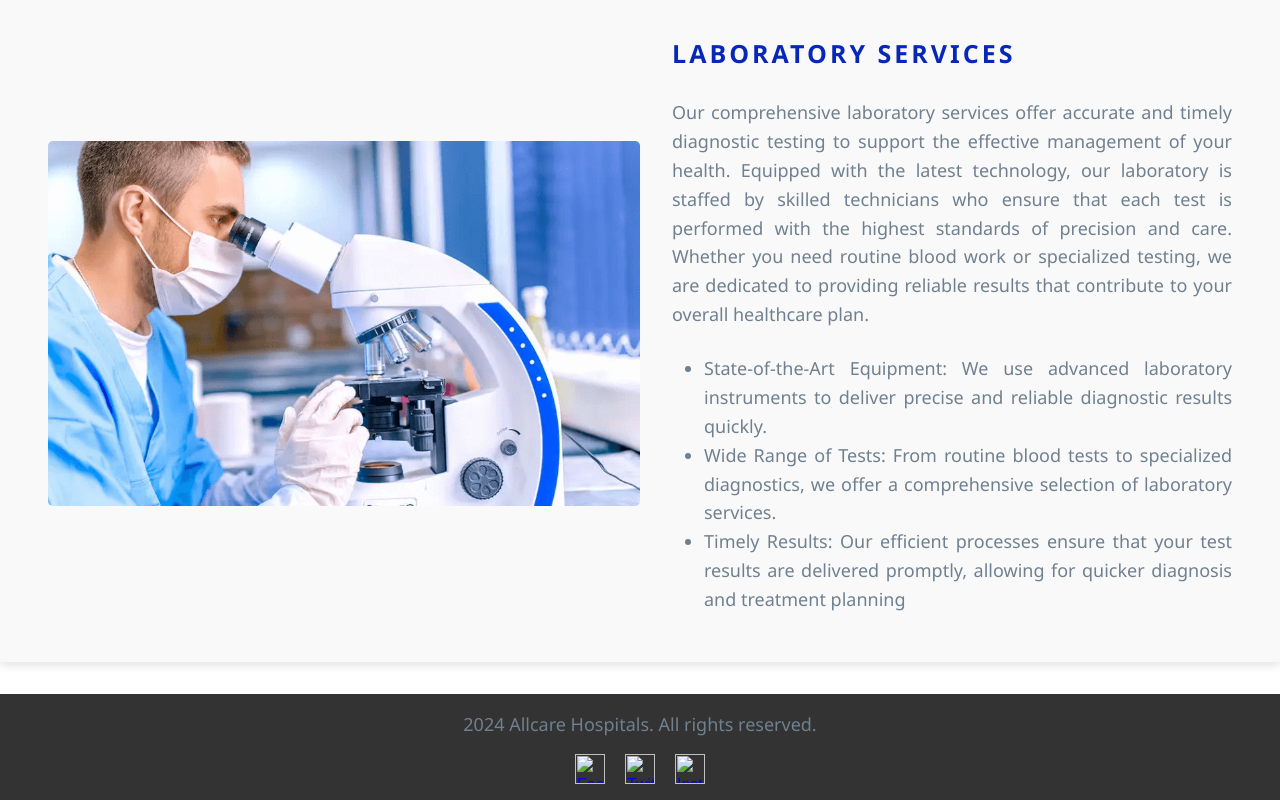
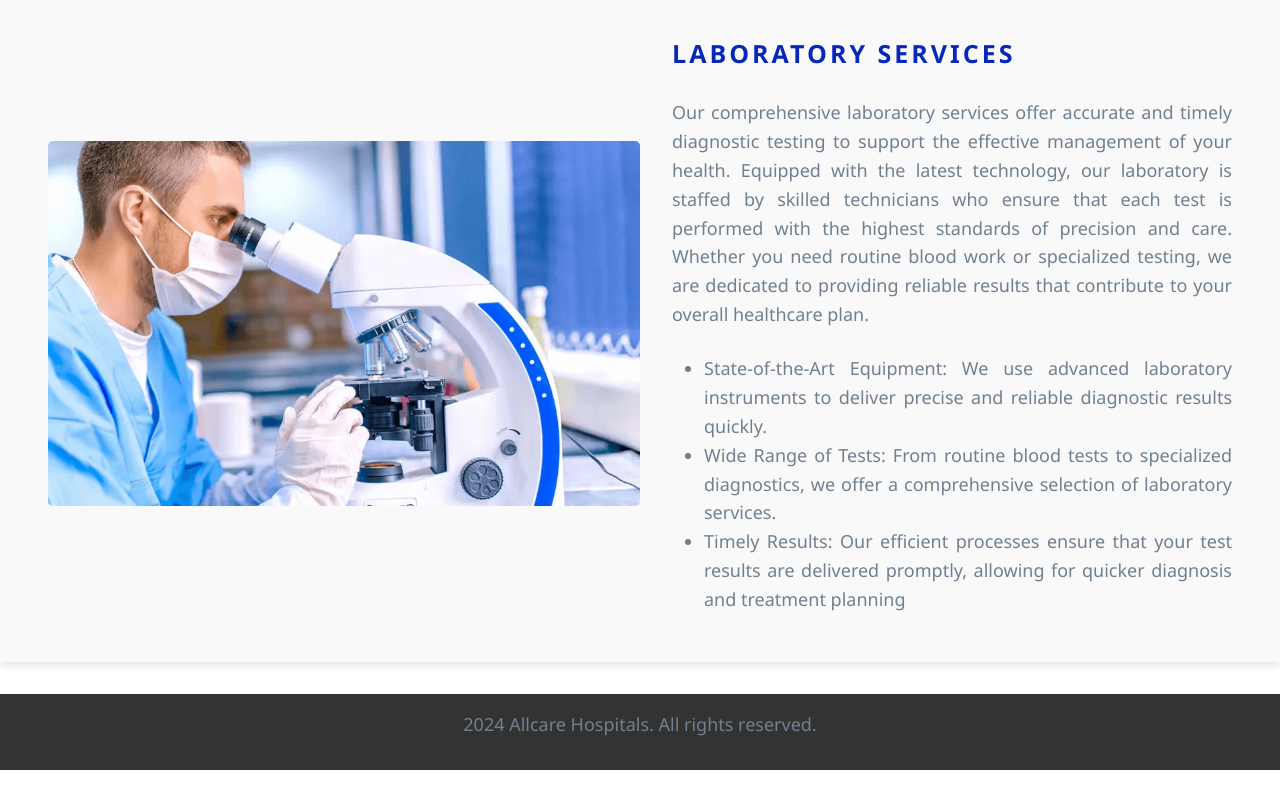
Before and after one commit to Nipunabala8/Allcare-Hospitals, a plain HTML site: page index.html in a window 1280 px wide. Shown: the part 2615-3415 px from the top of the page. After the commit the page ends 3385 px from the top, so only its background shows below. Drawn offline with Linux system fonts and the light colour scheme.

Commit message:
Add files via upload

```diff
--- a/index.html
+++ b/index.html
@@ -124,11 +124,7 @@
     <!-- Footer Section -->
     <footer>
         <p>2024 Allcare Hospitals. All rights reserved.</p>
-        <div class="social-links">
-            <a href="#"><img src="facebook-icon.png" alt="Facebook"></a>
-            <a href="#"><img src="twitter-icon.png" alt="Twitter"></a>
-            <a href="#"><img src="instagram-icon.png" alt="Instagram"></a>
-        </div>
+
     </footer>
 
 </body>
```
